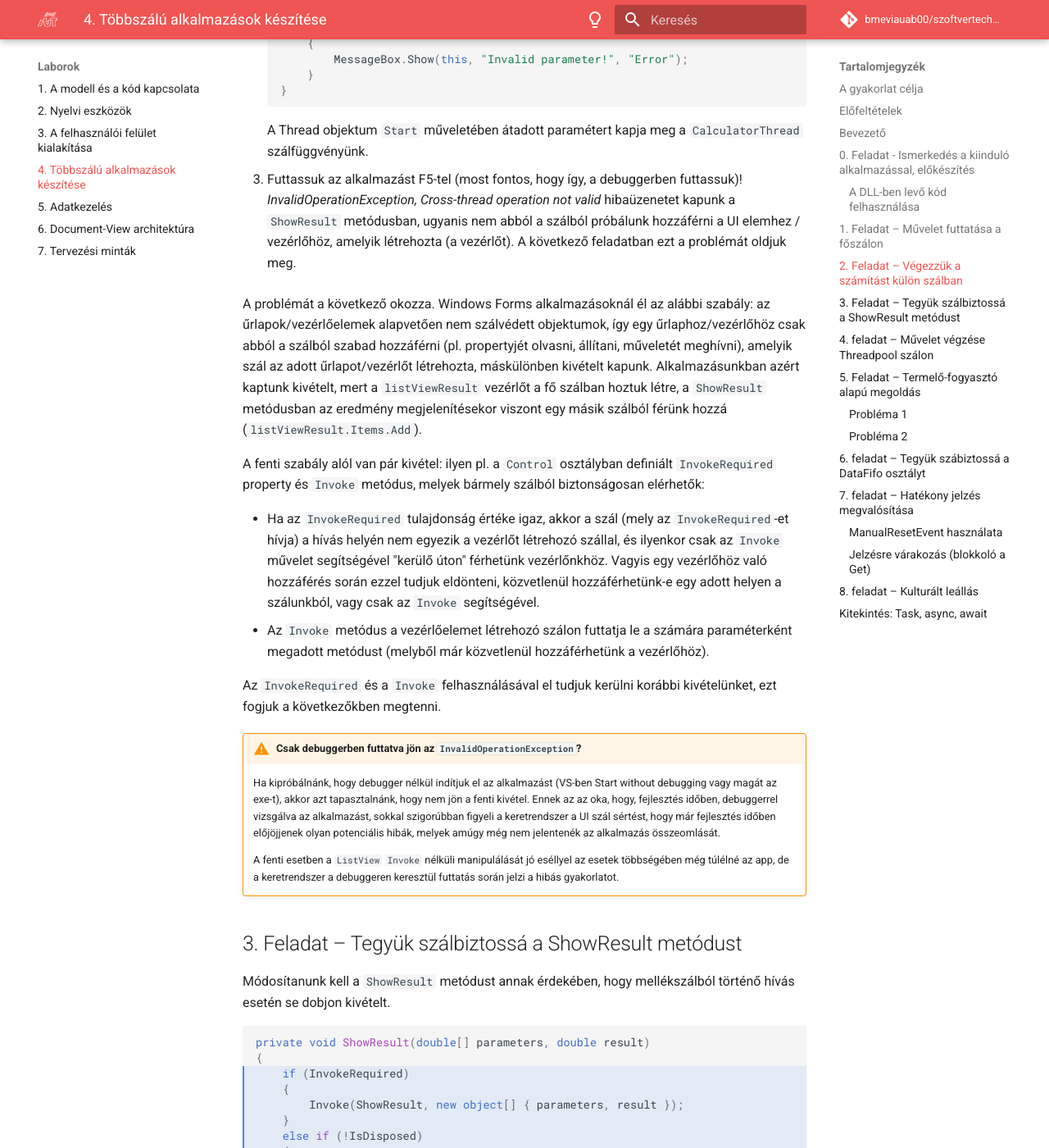
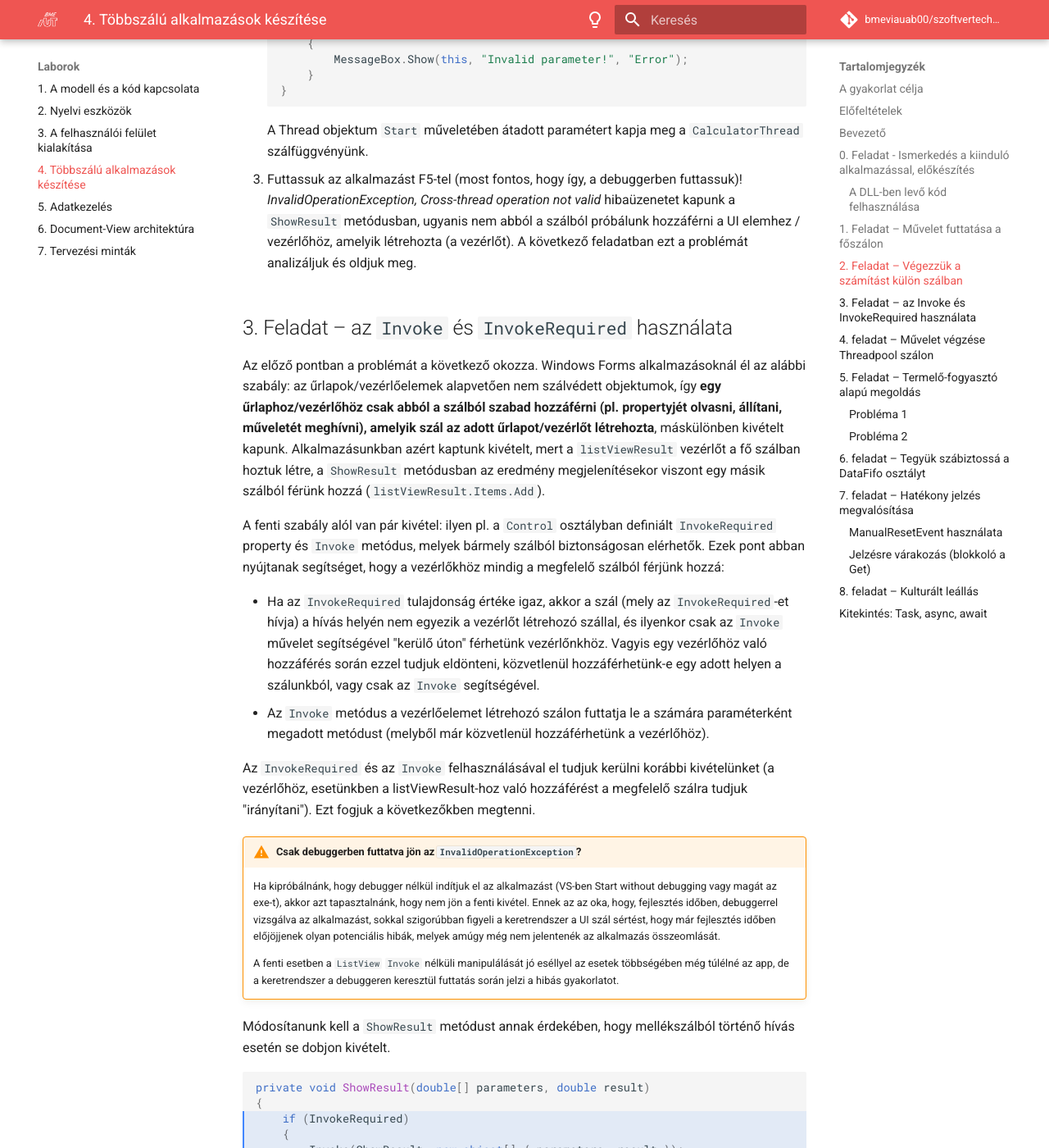
Before and after one commit to bzolka/szt_doc_teszt, an MkDocs documentation site: the page built from docs/labor/4-tobbszalu/index.md, in a window 1280 px wide and 1400 px high, scrolled down 5357 px. Shown: the whole window at 82% size. Built offline with MkDocs 1.6.1 and Material for MkDocs 9.7.7, drawn with Linux system fonts in a browser that asks for light colours; comment, search, counter and statistics services are not loaded; some of the changed text lies outside the part shown.

Commit message:
Néhány apró fix és extra magyarázat.

````diff
--- a/docs/labor/4-tobbszalu/index.md
+++ b/docs/labor/4-tobbszalu/index.md
@@ -85,7 +85,7 @@ Most már rátérhetünk az algoritmus futtatására. Első lépésben ezt az al
 
 1. A főablakon lévő gomb `Click` eseménykezelőjében hívjuk meg a számoló függvényünket. Ehhez kattintsunk a Solution Explorerben duplán a `MainForm.cs` fájlra, majd a megjelenő Form Designer-ben a _Calculate Result_ gombra. Egészítsük ki a kódot az újonnan behivatkozott algoritmus meghívásával.
 
-    ```cs hl_lines="7"
+    ```cs hl_lines="7-8"
     private void buttonCalcResult_Click(object sender, EventArgs e)
     {
         if (double.TryParse(textBoxParam1.Text, out var p1) && double.TryParse(textBoxParam2.Text, out var p2))
@@ -142,24 +142,25 @@ Következő lépésben a számítás elvégzésére egy külön szálat fogunk i
 
     A Thread objektum `Start` műveletében átadott paramétert kapja meg a `CalculatorThread` szálfüggvényünk.
 
-3.	Futtassuk az alkalmazást F5-tel (most fontos, hogy így, a debuggerben futtassuk)! _InvalidOperationException, Cross-thread operation not valid_ hibaüzenetet kapunk a `ShowResult` metódusban, ugyanis nem abból a szálból próbálunk hozzáférni a UI elemhez / vezérlőhöz, amelyik létrehozta (a vezérlőt). A következő feladatban ezt a problémát oldjuk meg.
+3. Futtassuk az alkalmazást F5-tel (most fontos, hogy így, a debuggerben futtassuk)! _InvalidOperationException, Cross-thread operation not valid_ hibaüzenetet kapunk a `ShowResult` metódusban, ugyanis nem abból a szálból próbálunk hozzáférni a UI elemhez / vezérlőhöz, amelyik létrehozta (a vezérlőt). A következő feladatban ezt a problémát analizáljuk és oldjuk meg.
 
-A problémát a következő okozza. Windows Forms alkalmazásoknál él az alábbi szabály: az űrlapok/vezérlőelemek alapvetően nem szálvédett objektumok, így egy űrlaphoz/vezérlőhöz csak abból a szálból szabad hozzáférni (pl. propertyjét olvasni, állítani, műveletét meghívni), amelyik szál az adott űrlapot/vezérlőt létrehozta, máskülönben kivételt kapunk.
+## 3. Feladat – az `Invoke` és `InvokeRequired` használata
+
+Az előző pontban a problémát a következő okozza. Windows Forms alkalmazásoknál él az alábbi szabály: az űrlapok/vezérlőelemek alapvetően nem szálvédett objektumok, így **egy űrlaphoz/vezérlőhöz csak abból a szálból szabad hozzáférni (pl. propertyjét olvasni, állítani, műveletét meghívni), amelyik szál az adott űrlapot/vezérlőt létrehozta**, máskülönben kivételt kapunk.
 Alkalmazásunkban azért kaptunk kivételt, mert a `listViewResult` vezérlőt a fő szálban hoztuk létre, a `ShowResult` metódusban az eredmény megjelenítésekor viszont egy másik szálból férünk hozzá (`listViewResult.Items.Add`).
 
-A fenti szabály alól van pár kivétel: ilyen pl. a `Control` osztályban definiált `InvokeRequired` property és `Invoke` metódus, melyek bármely szálból biztonságosan elérhetők:
+A fenti szabály alól van pár kivétel: ilyen pl. a `Control` osztályban definiált `InvokeRequired` property és `Invoke` metódus, melyek bármely szálból biztonságosan elérhetők. Ezek pont abban nyújtanak segítséget, hogy a vezérlőkhöz mindig a megfelelő szálból férjünk hozzá:
 
 - Ha az `InvokeRequired` tulajdonság értéke igaz, akkor a szál (mely az `InvokeRequired`-et hívja) a hívás helyén nem egyezik a vezérlőt létrehozó szállal, és ilyenkor csak az `Invoke` művelet segítségével "kerülő úton" férhetünk vezérlőnkhöz. Vagyis egy vezérlőhöz való hozzáférés során ezzel tudjuk eldönteni, közvetlenül hozzáférhetünk-e egy adott helyen a szálunkból, vagy csak az `Invoke` segítségével.
 - Az `Invoke` metódus a vezérlőelemet létrehozó szálon futtatja le a számára paraméterként megadott metódust (melyből már közvetlenül hozzáférhetünk a vezérlőhöz).
 
-Az `InvokeRequired` és a `Invoke` felhasználásával el tudjuk kerülni korábbi kivételünket, ezt fogjuk a következőkben megtenni.
+Az `InvokeRequired` és az `Invoke` felhasználásával el tudjuk kerülni korábbi kivételünket (a vezérlőhöz, esetünkben a listViewResult-hoz való hozzáférést a megfelelő szálra tudjuk "irányítani"). Ezt fogjuk a következőkben megtenni.
 
 !!! warning "Csak debuggerben futtatva jön az `InvalidOperationException`?"
     Ha kipróbálnánk, hogy debugger nélkül indítjuk el az alkalmazást (VS-ben Start without debugging vagy magát az exe-t), akkor azt tapasztalnánk, hogy nem jön a fenti kivétel. Ennek az az oka, hogy, fejlesztés időben, debuggerrel vizsgálva az alkalmazást, sokkal szigorúbban figyeli a keretrendszer a UI szál sértést, hogy már fejlesztés időben előjöjjenek olyan potenciális hibák, melyek amúgy még nem jelentenék az alkalmazás összeomlását.
 
     A fenti esetben a `ListView` `Invoke` nélküli manipulálását jó eséllyel az esetek többségében még túlélné az app, de a keretrendszer a debuggeren keresztül futtatás során jelzi a hibás gyakorlatot.
 
-## 3. Feladat – Tegyük szálbiztossá a ShowResult metódust
 
 Módosítanunk kell a `ShowResult` metódust annak érdekében, hogy mellékszálból történő hívás esetén se dobjon kivételt.
 
@@ -291,7 +292,7 @@ Nézzük a következő forgatókönyvet:
 2. A felhasználó egy feladatot tesz a sorba.
 3. Az egyik feldolgozó szál a `TryGet` metódusban azt látja, van adat a sorban, vagyis `if ( _innerList.Count > 0 )` kódsor feltétele teljesül, és rálép a következő kódsorra. Tegyük fel, hogy ez a szál ebben a pillanatban elveszti a futási jogát, már nincs ideje kivenni az adatot a sorból.
 4. Egy másik feldolgozó szál is éppen ekkor ejti meg az `if ( _innerList.Count > 0 )` vizsgálatot, nála is teljesül a feltétel, és ez a szál ki is veszi az adatot a sorból.
-5. Az első szálunk újra ütemezésre kerül, felébred, ő is megpróbálja kivenni az adatot a sorból: a sor viszont már üres, a másik szálunk kivette az egyetlen adatot a sorból az orra előtt. Így a `_innerList[0]` hozzáférés kivételt eredményez.
+5. Az első szálunk újra ütemezésre kerül, felébred, ő is megpróbálja kivenni az adatot a sorból: a sor viszont már üres, a másik szálunk kivette az egyetlen adatot a sorból az orra előtt. Így az `_innerList[0]` hozzáférés kivételt eredményez.
 
 Ezt a problémát csak úgy tudjuk elkerülni, ha a sor ürességének a vizsgálatát és az elem kivételét oszthatatlanná tesszük.
 
@@ -427,6 +428,9 @@ Az előző pontban megoldottuk a jelzést, ám ez önmagában nem sokat ér, his
                 // ...
     ```
 
+    !!! note "A WaitOne művelet visszatérési értékének vizsgálata"
+        A `WaitOne` művelet egy `bool` értékkel tér vissza, mely igaz, ha a `WaitOne` paraméterében megadott időkorlát előtt jelzett állapotba kerül az esemény (ill. ennek megfelelően hamis, ha lejárt az időkorlát). A példánkban nem adtunk meg időkorlátot paraméterben, mely végtelen időkorlát alkalmazását jelenti. Ennek megfelelően felesleges is az `if` feltételvizsgálat, hiszen esetünkben a `WaitOne()` mindig igaz értékkel tér vissza. Ez egyetlen ok, amiért mégis éltünk feltételvizsgálattal: így a követketkező és egy későbbi feladatnál kisebb átalakításra lesz majd szükség.
+
 2. Ezzel a `Thread.Sleep` a `WorkerThread`-ben feleslegessé vált, kommentezzük ki!
 
     A fenti megoldás futtatásakor azt tapasztaljuk, hogy az alkalmazásunk felülete az első gombnyomást követően befagy. Az előző megoldásunkban ugyanis egy amatőr hibát követtünk el. A lock-olt kódrészleten belül várakozunk a `_hasData` jelzésére, így a főszálnak lehetősége sincs arra, hogy a `Put` műveletben (egy szintén `lock`-kal védett részen belül) jelzést küldjön `_hasData`-val. **Gyakorlatilag egy holtpont (deadlock) helyzet alakult ki.**
@@ -464,7 +468,11 @@ Az előző pontban megoldottuk a jelzést, ám ez önmagában nem sokat ér, his
     }
     ```
 
-    Így elkerüljük a deadlockot, **azonban a szálbiztosság sérült**, hiszen mire a `lock`-on belülre jutunk, nem biztos, hogy maradt elem a listában. Ugyanis lehet, több szál is várakozik a `_hasData.WaitOne()` műveletnél arra, hogy elem kerüljön a sorba. Mikor ez bekövetkezik, a `ManualResetEvent` objektumunk mind átengedi (hacsak éppen gyorsan le nem csukja egy szál, de ez nem garantált).
+    Próbáljuk ki az alkalmazást. Az első gombnyomás hatására kivételt kapunk. Így elkerüljük ugyan a deadlockot, **azonban a szálbiztosság sérült**, hiszen mire a `lock`-on belülre jutunk, nem biztos, hogy maradt elem a listában. Ugyanis lehet, több szál is várakozik a `_hasData.WaitOne()` műveletnél arra, hogy elem kerüljön a sorba. Mikor ez bekövetkezik, a `ManualResetEvent` objektumunk mind átengedi (hacsak éppen gyorsan le nem csukja egy szál, de ez nem garantált).
+
+    !!! note "A konkurens, többszálú környezetben való programozás nehézségei"
+        Jól illusztrálja a feladat, hogy milyen alapos átgondolást igényel a konkurens, többszálú környezetben való programozás. Tulajdonképpen még szerencsénk is volt az előzőekben, mert jól reprodukálhatóan előjött a hiba. A gyakorlatban azonban ez ritkán van így. Sajnos sokkal gyakoribb, hogy a konkurenciahibák időnkénti, nem reprodukálható problémákat okoznak. Az ilyen jellegű feladatok megoldását mindig nagyon át kell gondolni, nem lehet az "addig-próbálkozom-míg-jó-nem-lesz-a-kézi-teszt-során" elv mentén leprogramozni.
+
 
 3. Javításként tegyük vissza a `lock`-on belüli üresség-vizsgálatot.
 
@@ -540,7 +548,7 @@ Korábban félretettük azt a problémát, hogy az ablakunk bezárásakor a proc
     {
         base.OnClosed(e);
         _isClosed = true;
-        fifo.Release();
+        _fifo.Release();
     }
     ```
 
````
Also changed, not shown: other parts of docs/labor/4-tobbszalu/index.md (+4 -4 lines).
